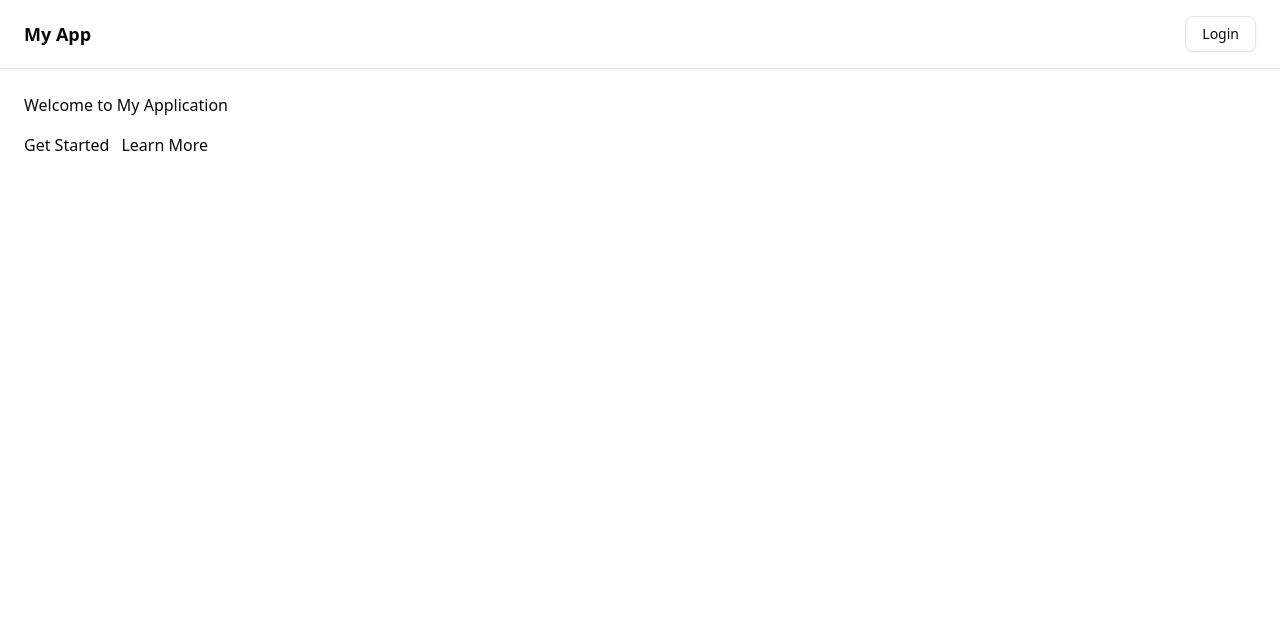
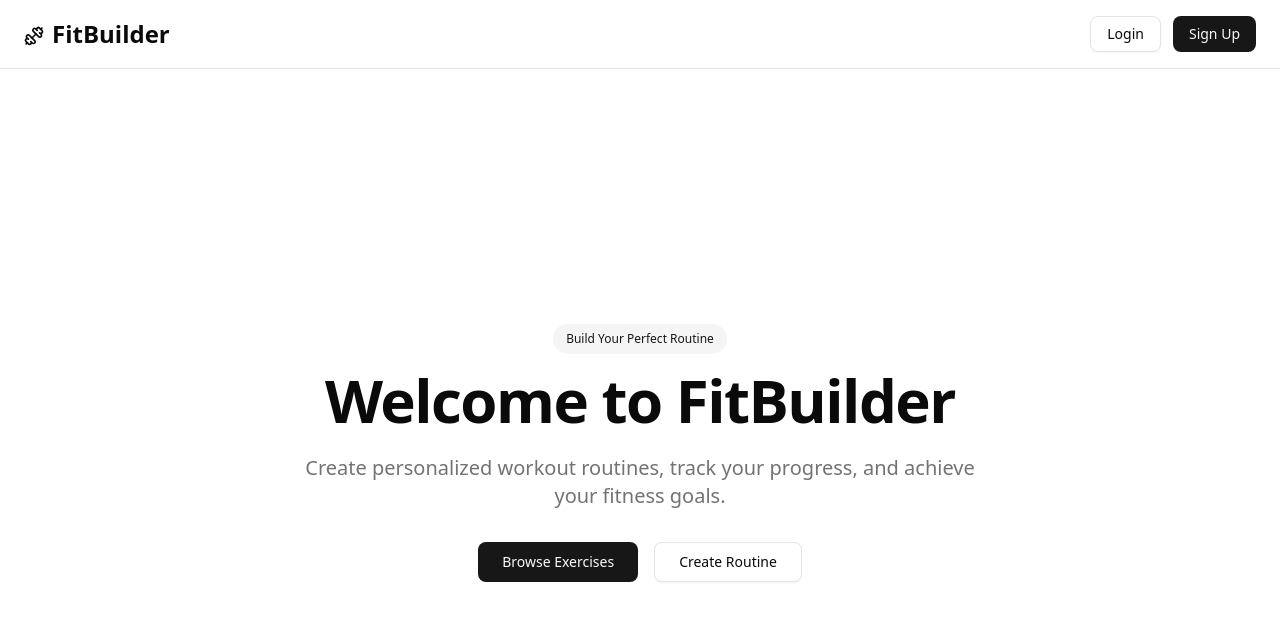
Before and after one commit to ShireenGadru/build-your-routine, a Next.js app: page / in a window 1280 px wide. Shown: the top 620 px of the page. Built offline with nearby package versions, Linux system fonts and the light colour scheme.

Commit message:
create exercise and routine routes

```diff
--- /dev/null
+++ b/src/app/exercises/page.tsx
@@ -0,0 +1,9 @@
+import React from 'react'
+
+const ExercisesPage = () => {
+  return (
+    <div>ExercisesPage</div>
+  )
+}
+
+export default ExercisesPage;
--- a/src/app/globals.css
+++ b/src/app/globals.css
@@ -123,3 +123,8 @@
     @apply bg-background text-foreground;
   }
 }
+
+
+button {
+  cursor: pointer;
+}
--- a/src/app/layout.tsx
+++ b/src/app/layout.tsx
@@ -14,7 +14,7 @@
 });
 
 export const metadata: Metadata = {
-  title: "Create Next App",
+  title: "FitBuilder",
   description: "Generated by create next app",
 };
 
--- a/src/app/page.tsx
+++ b/src/app/page.tsx
@@ -1,16 +1,30 @@
+import Link from "next/link";
 import { Button } from "@/components/ui/button";
-import { Card, CardContent, CardDescription, CardHeader, CardTitle } from "@/components/ui/card";
-import { Input } from "@/components/ui/input";
-import { Label } from "@/components/ui/label";
+import { Badge } from "@/components/ui/badge";
 
 export default function Home() {
   return (
-    <section>
-      <h1>Welcome to My Application</h1>
+    <section className="flex flex-col items-center justify-center min-h-[calc(100vh-5rem)] px-6 text-center">
+      <Badge variant="secondary" className="mb-4 px-3 py-1.5">
+        Build Your Perfect Routine
+      </Badge>
 
-      <div style={{ marginTop: "16px", display: "flex", gap: "12px" }}>
-        <button>Get Started</button>
-        <button>Learn More</button>
+      <h1 className="text-5xl md:text-6xl font-bold tracking-tight mb-6 max-w-4xl">
+        Welcome to FitBuilder
+      </h1>
+
+      <p className="text-lg md:text-xl text-muted-foreground mb-8 max-w-2xl">
+        Create personalized workout routines, track your progress, and achieve your fitness goals.
+      </p>
+
+      <div className="flex flex-wrap items-center justify-center gap-4">
+        <Button size="lg" asChild>
+          <Link href="/exercises">Browse Exercises</Link>
+        </Button>
+
+        <Button size="lg" variant="outline" asChild>
+          <Link href="/routines">Create Routine</Link>
+        </Button>
       </div>
     </section>
   );
--- /dev/null
+++ b/src/app/routines/page.tsx
@@ -0,0 +1,9 @@
+import React from 'react'
+
+const CreateRoutinePage = () => {
+  return (
+    <div>CreateRoutinePage</div>
+  )
+}
+
+export default CreateRoutinePage;
--- a/src/components/layout/Header.tsx
+++ b/src/components/layout/Header.tsx
@@ -1,10 +1,17 @@
 import { Button } from "@/components/ui/button";
+import { Dumbbell } from "lucide-react";
 
 export function Header() {
   return (
     <header className="flex items-center justify-between px-6 py-4 border-b">
-      <h1 className="text-lg font-semibold">My App</h1>
-      <Button variant="outline">Login</Button>
+      <div className="flex items-center gap-2">
+        <Dumbbell className="h-5 w-5 mt-1" />
+        <h1 className="text-2xl font-bold">FitBuilder</h1>
+      </div>
+      <div className="flex items-center gap-3">
+        <Button variant="outline">Login</Button>
+        <Button>Sign Up</Button>
+      </div>
     </header>
   );
 }
--- /dev/null
+++ b/src/components/ui/badge.tsx
@@ -0,0 +1,48 @@
+import * as React from "react"
+import { Slot } from "@radix-ui/react-slot"
+import { cva, type VariantProps } from "class-variance-authority"
+
+import { cn } from "@/lib/utils"
+
+const badgeVariants = cva(
+  "inline-flex items-center justify-center rounded-full border border-transparent px-2 py-0.5 text-xs font-medium w-fit whitespace-nowrap shrink-0 [&>svg]:size-3 gap-1 [&>svg]:pointer-events-none focus-visible:border-ring focus-visible:ring-ring/50 focus-visible:ring-[3px] aria-invalid:ring-destructive/20 dark:aria-invalid:ring-destructive/40 aria-invalid:border-destructive transition-[color,box-shadow] overflow-hidden",
+  {
+    variants: {
+      variant: {
+        default: "bg-primary text-primary-foreground [a&]:hover:bg-primary/90",
+        secondary:
+          "bg-secondary text-secondary-foreground [a&]:hover:bg-secondary/90",
+        destructive:
+          "bg-destructive text-white [a&]:hover:bg-destructive/90 focus-visible:ring-destructive/20 dark:focus-visible:ring-destructive/40 dark:bg-destructive/60",
+        outline:
+          "border-border text-foreground [a&]:hover:bg-accent [a&]:hover:text-accent-foreground",
+        ghost: "[a&]:hover:bg-accent [a&]:hover:text-accent-foreground",
+        link: "text-primary underline-offset-4 [a&]:hover:underline",
+      },
+    },
+    defaultVariants: {
+      variant: "default",
+    },
+  }
+)
+
+function Badge({
+  className,
+  variant = "default",
+  asChild = false,
+  ...props
+}: React.ComponentProps<"span"> &
+  VariantProps<typeof badgeVariants> & { asChild?: boolean }) {
+  const Comp = asChild ? Slot : "span"
+
+  return (
+    <Comp
+      data-slot="badge"
+      data-variant={variant}
+      className={cn(badgeVariants({ variant }), className)}
+      {...props}
+    />
+  )
+}
+
+export { Badge, badgeVariants }
```
